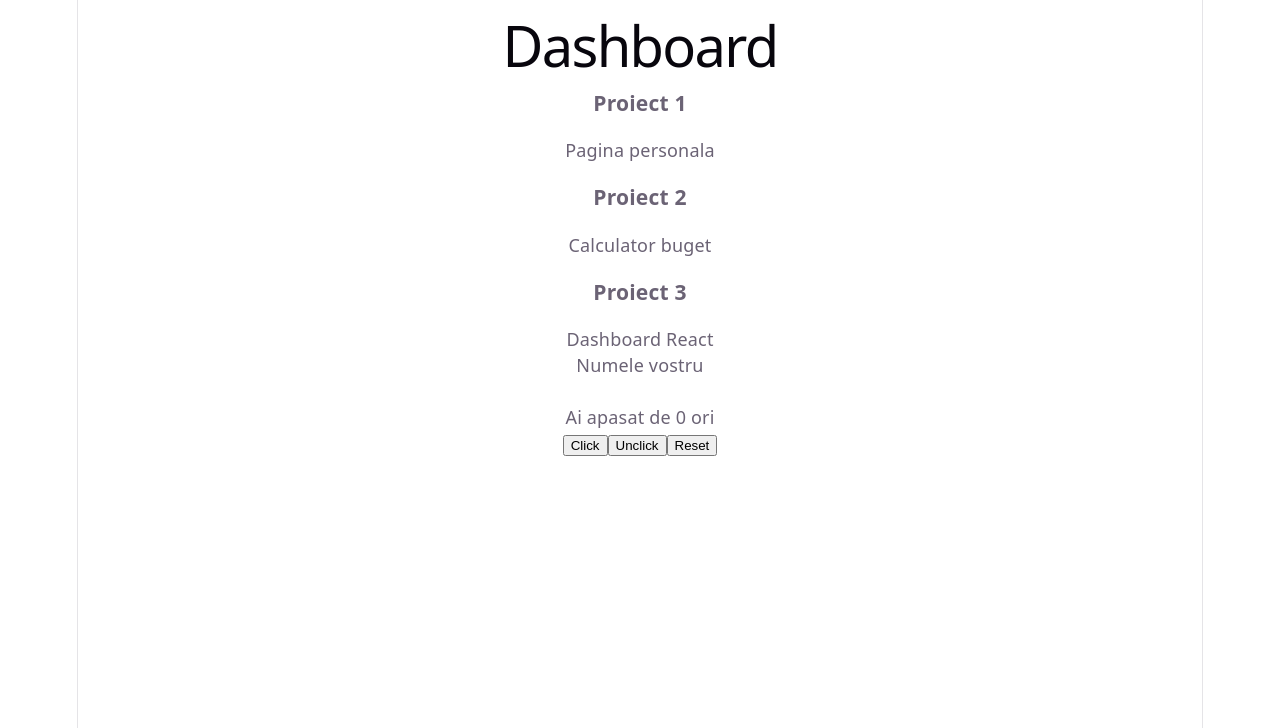
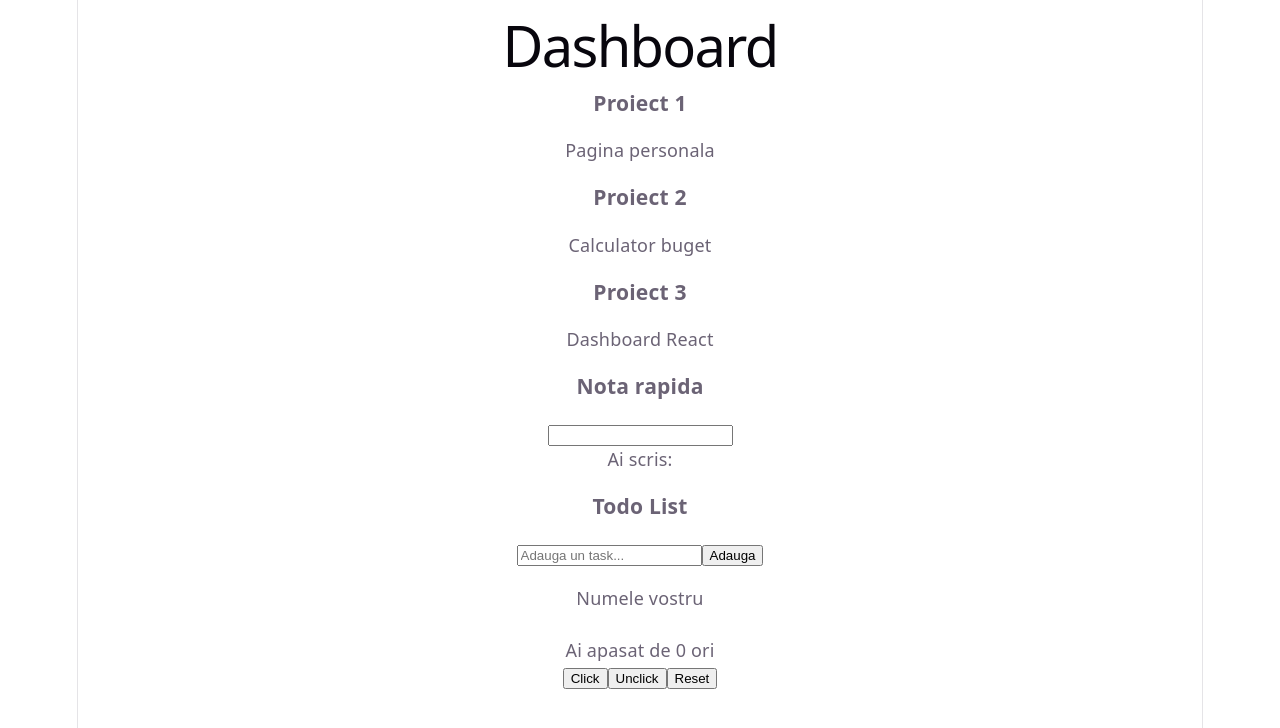
Before and after one commit to sub5ramattramain/Laborator_PW, a React (Vite) app: page / in a window 1280 px wide. Shown: the top 728 px of the page. Built offline with nearby package versions, Linux system fonts and the light colour scheme.

Commit message:
finished all lab 3 exercises up until ex 4

```diff
--- a/src/App.jsx
+++ b/src/App.jsx
@@ -1,5 +1,7 @@
 import Card from './Card';
 import { useState } from 'react';
+import QuickNote from './QuickNote';
+import TodoList from './TodoList';
 
 const projects = [
 { title: "Proiect 1", description: "Pagina personala" },
@@ -9,12 +11,15 @@ const projects = [
 
 function App() {
   const [count, setCount] = useState(0);
+
 return (
 <div>
 <h1>Dashboard</h1>
 {projects.map(function(item, index) {
 return <Card key={index} title={item.title} description={item.description} />;
 })}
+<QuickNote />
+<TodoList />
 <p>Numele vostru </p><br></br>
 <p>Ai apasat de {count} ori</p>
 <button onClick={() => setCount(count + 1)}>Click</button>
--- /dev/null
+++ b/src/QuickNote.jsx
@@ -0,0 +1,15 @@
+import { useState } from 'react';
+function QuickNote() {
+const [note, setNote] = useState('');
+return (
+<div>
+<h3>Nota rapida</h3>
+<input
+value={note}
+onChange={(e) => setNote(e.target.value)}
+/>
+<p>Ai scris: {note}</p>
+</div>
+);
+}
+export default QuickNote;
--- /dev/null
+++ b/src/TodoList.jsx
@@ -0,0 +1,30 @@
+import { useState } from 'react';
+function TodoList() {
+const [todos, setTodos] = useState([]);
+const [input, setInput] = useState('');
+function handleAdd() {
+if (input.trim() === '') return; // Nu adauga text gol
+setTodos([...todos, input]); // Creeaza array NOU cu tot ce era + input
+setInput(''); // Goleste input-ul
+}
+function handleDelete(index) {
+setTodos(todos.filter(function(_, i) {
+return i !== index;
+}));
+}
+return (
+<div>
+<h3>Todo List</h3>
+<input
+value={input}
+onChange={(e) => setInput(e.target.value)}
+placeholder="Adauga un task..."
+/>
+<button onClick={handleAdd}>Adauga</button>
+<ul>
+    {todos.map(function(todo, index) { return <li key={index}>{todo}<button onClick={() => handleDelete(index)}>Sterge</button></li>;})}
+</ul>
+</div>
+);
+}
+export default TodoList;
```
